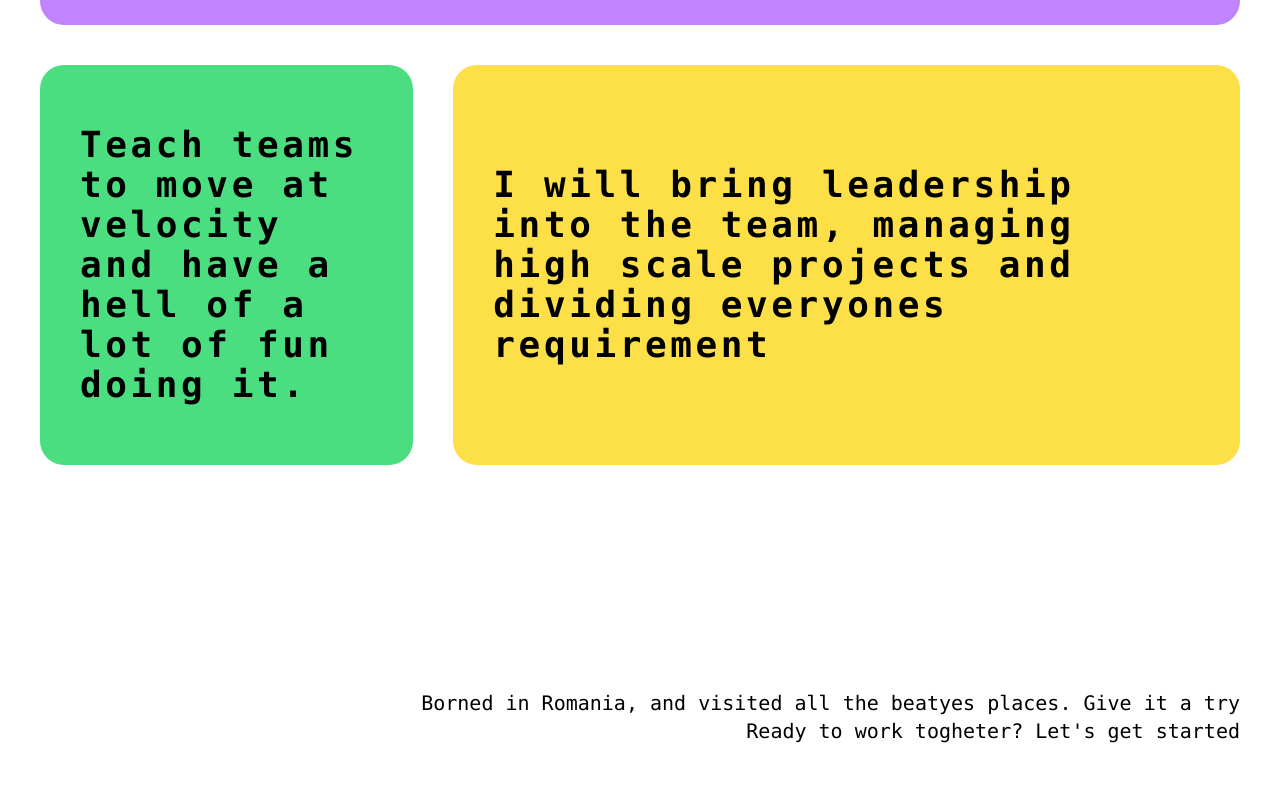
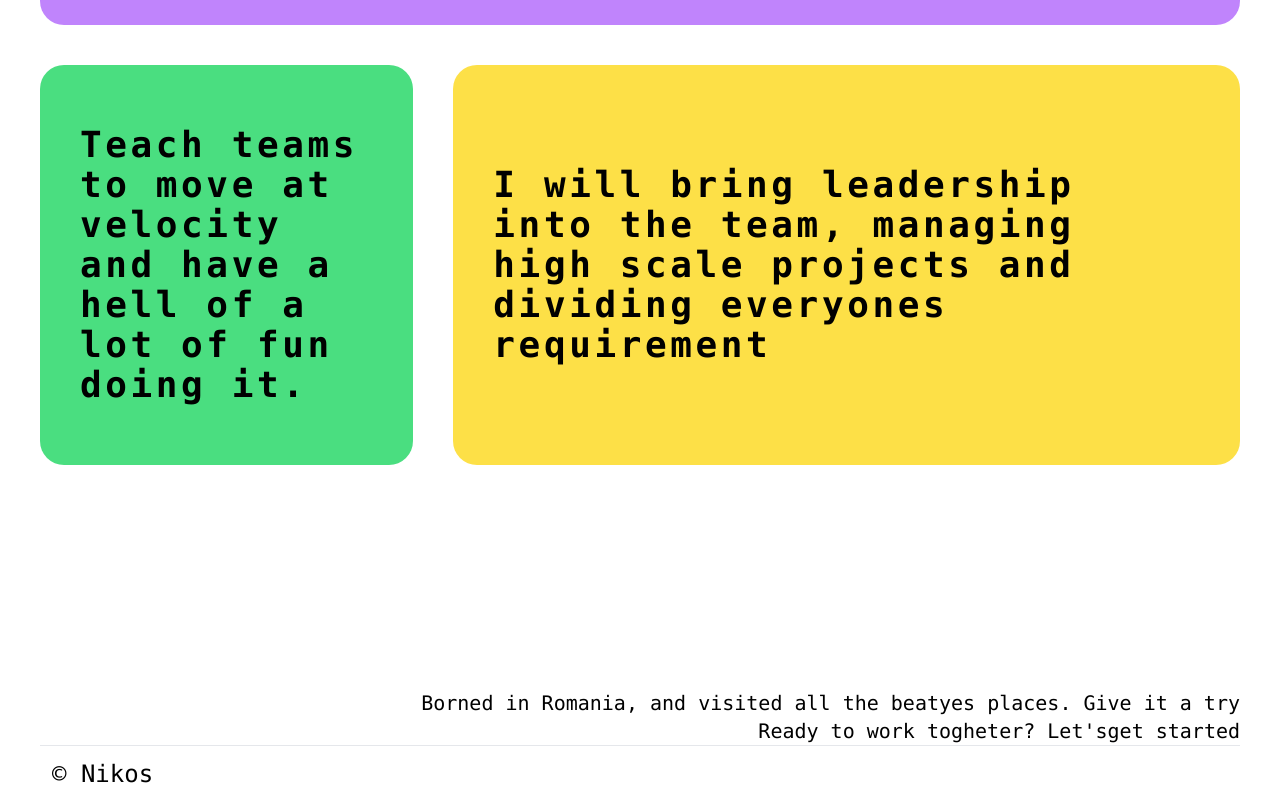
Before and after one commit to N1kos9/landing-page, a React (Vite) app: page / in a window 1280 px wide. Shown: the part 3452-4254 px from the top of the page. Before the commit the page ends 4197 px from the top, so only its background shows below. Built offline with nearby package versions, Linux system fonts and the light colour scheme.

Commit message:
end mark

```diff
--- a/src/App.jsx
+++ b/src/App.jsx
@@ -92,9 +92,13 @@ function App() {
           </p>
           <p className="">
             Ready to work togheter? Let's
-            <a href="underline underline-offset-8"> get started</a>
+            <a href="" className="hover:underline hover:underline-offset-8">
+              get started
+            </a>
           </p>
         </div>
+        <hr />
+        <div className="p-3 text-2xl">© Nikos</div>
       </div>
     </>
   );
```
